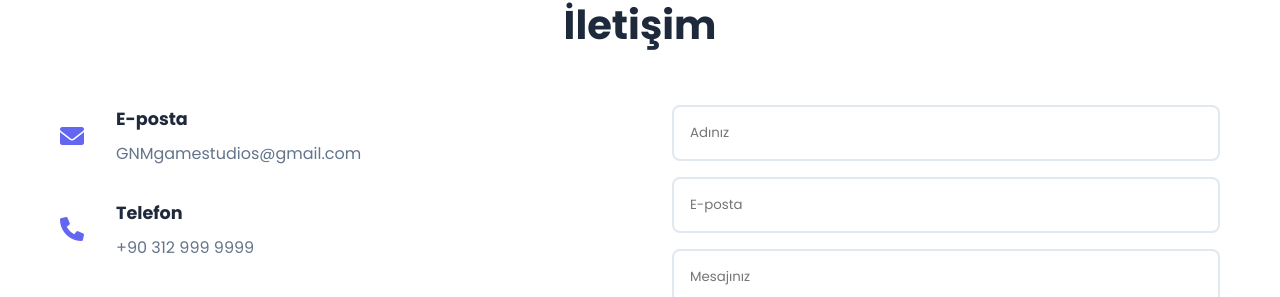
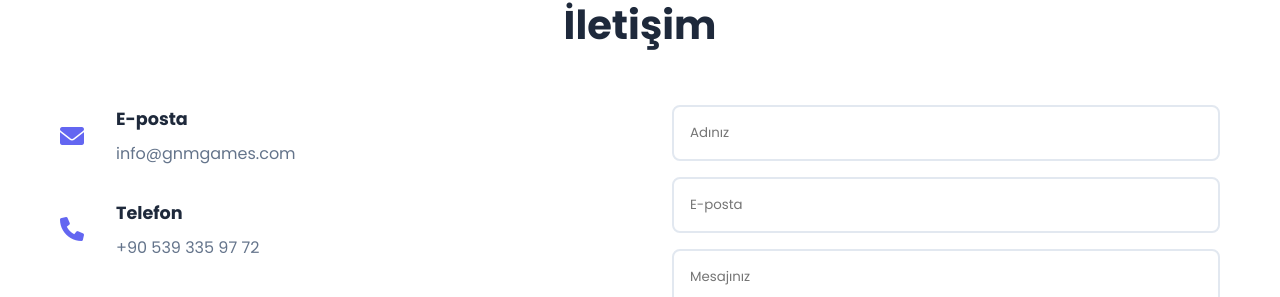
Before and after one commit to infognmgames/website, a plain HTML site: page index.html in a window 1280 px wide. Shown: the part 2803-3100 px from the top of the page. Drawn offline with Linux system fonts and the light colour scheme.

Commit message:
Update index.html

```diff
--- a/index.html
+++ b/index.html
@@ -171,14 +171,14 @@
                         <i class="fas fa-envelope"></i>
                         <div>
                             <h3>E-posta</h3>
-                            <p>GNMgamestudios@gmail.com</p>
+                            <p>info@gnmgames.com</p>
                         </div>
                     </div>
                     <div class="contact-item">
                         <i class="fas fa-phone"></i>
                         <div>
                             <h3>Telefon</h3>
-                            <p>+90 312 999 9999</p>
+                            <p>+90 539 335 97 72</p>
                         </div>
                     </div>
                     <div class="contact-item">
```
